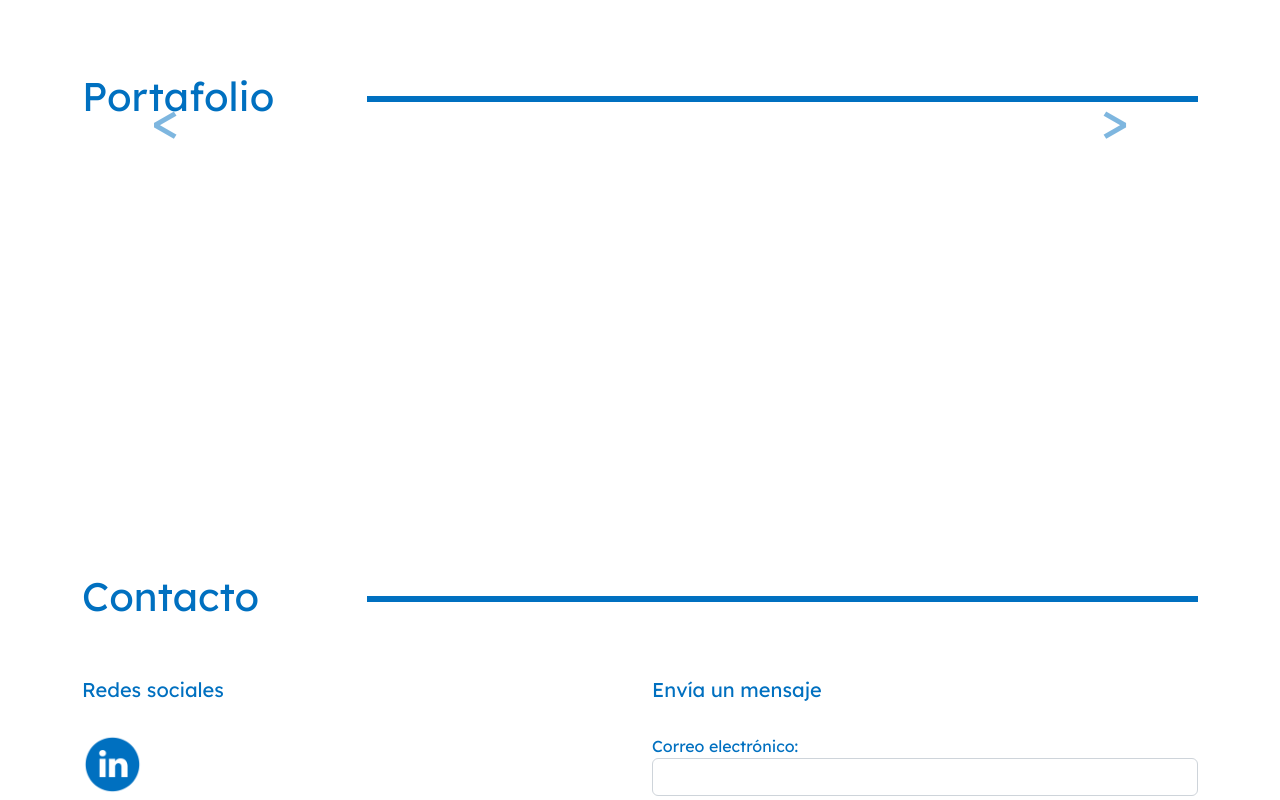
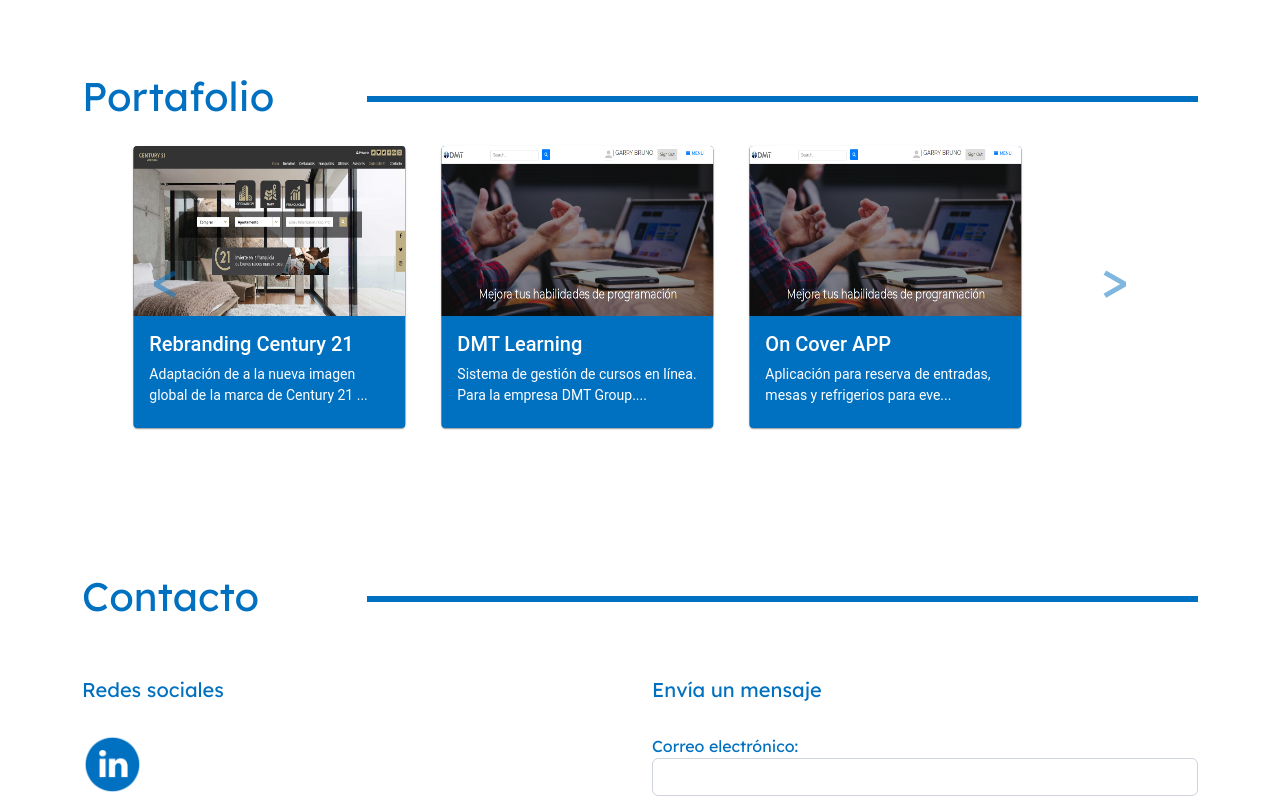
Before and after one commit to gjbm95/gjbm95.github.io, an Angular app: page /inicio in a window 1280 px wide. Shown: the part 1580-2380 px from the top of the page. Built offline with nearby package versions, Linux system fonts and the light colour scheme.

Commit message:
Terminando modulo de proyectos

```diff
--- a/src/app/home/components/project-detail/project-detail.component.css
+++ b/src/app/home/components/project-detail/project-detail.component.css
@@ -1,3 +1,7 @@
 ::ng-deep mat-dialog-container {
     background-color: rgb(0, 112, 192)!important;
 }
+
+.image-selector{
+    cursor:pointer;
+}
--- a/src/app/home/components/project-detail/project-detail.component.html
+++ b/src/app/home/components/project-detail/project-detail.component.html
@@ -1,35 +1,39 @@
-<h1 mat-dialog-title>{{ project?.name }}</h1>
+<h1 mat-dialog-title>{{ project.name }}</h1>
 <div mat-dialog-content>
   <div class="row">
     <div class="col-md-4">
-      <img src="{{ project?.images[0]?.url }}" alt="{{ project?.images[0]?.label }}" width="120" height="100">
+      <img src="{{ currentImage }}" alt="{{ currentLabel }}" width="220" height="160">
     </div>
     <div class="col-md-8">
       <p>
         <b>Descripción del proyecto</b><br>
-        {{ project?.description}}<br>
-        <b>Año: </b> {{ project?.year}}<br>
-        <b>Tecnologías aplicadas:</b><br>
-        <mat-chip-list class="mat-chip-list-stacked">
-          <mat-chip *ngFor="let technology of project?.technologies">
-            {{ technology?.name }}
-          </mat-chip>
-        </mat-chip-list>
+        {{ project.description}}<br><br>
       </p>
+      <p>
+        <b>Año: </b> {{ project.year}}<br>
+      </p>
+      <div><b>Tecnologías aplicadas:</b><br></div><br>
+      <mat-chip-list>
+        <mat-chip *ngFor="let technology of project?.technologies">
+          {{ technology?.name }}
+        </mat-chip>
+      </mat-chip-list>
     </div>
   </div>
+  <br>
+  <br>
   <div class="row">
     <div class="col-md-3">
-      <img *ngIf="project?.images[0]!=null" src="{{ project?.images[0]?.url }}" alt="{{ project?.images[0]?.label }}" width="30" height="30">
+      <img class="image-selector" *ngIf="project.images[0]!=null" (click)="selectImage(project.images[0]?.url,project.images[0]?.label)" src="{{ project.images[0]?.url }}" alt="{{ project.images[0]?.label }}" width="130" height="130">
     </div>
     <div class="col-md-3">
-      <img *ngIf="project?.images[1]!=null" src="{{ project?.images[1]?.url }}" alt="{{ project?.images[1]?.label }}" width="30" height="30">
+      <img class="image-selector" *ngIf="project.images[1]!=null" (click)="selectImage(project.images[1]?.url,project.images[1]?.label)" src="{{ project.images[1]?.url }}" alt="{{ project.images[1]?.label }}" width="130" height="130">
     </div>
     <div class="col-md-3">
-      <img *ngIf="project?.images[2]!=null" src="{{ project?.images[2]?.url }}" alt="{{ project?.images[2]?.label }}" width="30" height="30">
+      <img class="image-selector" *ngIf="project.images[2]!=null" (click)="selectImage(project.images[2]?.url,project.images[2]?.label)" src="{{ project.images[2]?.url }}" alt="{{ project.images[2]?.label }}" width="130" height="130">
     </div>
     <div class="col-md-3">
-      <img *ngIf="project?.images[3]!=null" src="{{ project?.images[3]?.url }}" alt="{{ project?.images[3]?.label }}" width="30" height="30">
+      <img class="image-selector" *ngIf="project.images[3]!=null" (click)="selectImage(project.images[3]?.url,project.images[3]?.label)" src="{{ project.images[3]?.url }}" alt="{{ project.images[3]?.label }}" width="130" height="130">
     </div>
   </div>
 </div>
--- a/src/app/home/components/project-detail/project-detail.component.ts
+++ b/src/app/home/components/project-detail/project-detail.component.ts
@@ -9,12 +9,23 @@
 })
 export class ProjectDetailComponent{
 
+  public currentImage:string="";
+  public currentLabel:string="";
+
   constructor(
     public dialogRef: MatDialogRef<ProjectDetailComponent>,
     @Inject(MAT_DIALOG_DATA) public project: Project
   ) { }
 
   ngOnInit() {
+    this.currentImage = this.project.images[0]?.url;
+    this.currentLabel = this.project.images[0]?.label;
+  }
+
+  public selectImage(url:string,label:string){
+    this.currentImage = url;
+    this.currentLabel = label;
+    console.log("Actualizado...");
   }
 
 }
--- a/src/app/home/home.component.css
+++ b/src/app/home/home.component.css
@@ -103,6 +103,10 @@
   transform: scale(1.1);
 }
 
+.mat-card-custom{
+  height: 80px;
+}
+
 .contact-space{
   margin-top: 50px;
 }
--- a/src/app/home/home.component.html
+++ b/src/app/home/home.component.html
@@ -256,42 +256,40 @@
             </div>
         </div>
         <div class="row">
-          <div  class="col-md-12">
+          <div class="col-md-12">
             <div id="carouselProjectsControls" class="carousel slide" data-bs-ride="carousel">
               <div class="carousel-inner">
-                <div *ngFor="let i of getProjectIndexes()">
-                  <div class="carousel-item">
+                  <div *ngFor="let i of projectItems" class="carousel-item" [className]="(i==0)?'carousel-item active':'carousel-item'">
                     <div class="d-flex flex-row justify-content-center">
                       <div *ngIf="projects[i]!=null" class="p-2 card">
-                        <mat-card (click)="openDialog(project)">
-                          <img mat-card-image src="https://material.angular.io/assets/img/examples/shiba2.jpg" alt="{{ projects[i]?.name }}">
-                          <mat-card-content>
-                            <mat-card-title><h5 class="card-title">{{ projects[i]?.name }}</h5></mat-card-title>
-                            <p class="card-text">{{ projects[i]?.description }}</p>
+                        <mat-card (click)="openDialog(projects[i])">
+                          <img mat-card-image src="{{ projects[i].images[0]?.url }}" height="170" alt="{{ projects[i]?.name }}">
+                          <mat-card-content class="mat-card-custom">
+                            <mat-card-title><h5 class="card-title">{{ projects[i].name }}</h5></mat-card-title>
+                            <p class="card-text">{{ projects[i].description.slice(0,65) }}...</p>
                           </mat-card-content>
                         </mat-card>
                       </div>
                       <div *ngIf="projects[i+1]!=null" class="p-2 card">
-                        <mat-card (click)="openDialog(project)">
-                          <img mat-card-image src="https://material.angular.io/assets/img/examples/shiba2.jpg" alt="{{ projects[i+1].name }}">
-                          <mat-card-content>
+                        <mat-card (click)="openDialog(projects[i+1])">
+                          <img mat-card-image src="{{ projects[i+1].images[0]?.url }}" height="170" alt="{{ projects[i+1].name }}">
+                          <mat-card-content class="mat-card-custom">
                             <mat-card-title><h5 class="card-title">{{ projects[i+1].name }}</h5></mat-card-title>
-                            <p class="card-text">{{ projects[i+1].description }}</p>
+                            <p class="card-text">{{ projects[i+1].description.slice(0,65) }}...</p>
                           </mat-card-content>
                         </mat-card>
                       </div>
                       <div *ngIf="projects[i+2]!=null" class="p-2 card">
-                        <mat-card (click)="openDialog(project)">
-                          <img mat-card-image src="https://material.angular.io/assets/img/examples/shiba2.jpg" alt="{{ projects[i+2].name }}">
-                          <mat-card-content>
+                        <mat-card (click)="openDialog(projects[i+2])">
+                          <img mat-card-image src="{{ projects[i+2].images[0]?.url }}" height="170" alt="{{ projects[i+2].name }}">
+                          <mat-card-content class="mat-card-custom">
                             <mat-card-title><h5 class="card-title">{{ projects[i+2].name }}</h5></mat-card-title>
-                            <p class="card-text">{{ projects[i+2].description }}</p>
+                            <p class="card-text">{{ projects[i+2].description.slice(0,65) }}...</p>
                           </mat-card-content>
                         </mat-card>
                       </div>
                     </div>
                   </div>
-                </div>
               </div>
               <button class="carousel-control-prev" type="button" data-bs-target="#carouselProjectsControls" data-bs-slide="prev">
                 <span class="carousel-control-prev-icon" aria-hidden="true"></span>
--- a/src/app/home/home.component.ts
+++ b/src/app/home/home.component.ts
@@ -48,6 +48,7 @@
 
   ngOnInit() {
     this.getProjects();
+    this.projectItems = this.getProjectIndexes();
     this.billingForm = this.formBuilder.group({
       "fullname": this.fullname,
       "email": this.email,
@@ -66,8 +67,8 @@
 
   openDialog(project:Project): void {
     this.dialog.open(ProjectDetailComponent, {
-      width: '650px',
-      height: '420px',
+      width: '750px',
+      height: '620px',
       data: project
     });
   }
@@ -121,12 +122,14 @@
   }
 
   public getProjectIndexes():number[] {
-    let length:number = this.projects.length;
-    let value:number = length / 3;
+    let length:number = this.projects.length
+    let value:number = Math.trunc(length / 3);
     let indexes:number[]=[];
     let i=0;
-    while(i<length){
-      indexes.push(i);
+    let position = 0;
+    while(i<=value){
+      indexes.push(position);
+      position = position + 3;
       i = i + value;
     }
     return indexes;
--- a/src/assets/data/projects.json
+++ b/src/assets/data/projects.json
@@ -2,7 +2,7 @@
 	{
 		"name":"Rebranding Century 21",
 		"year":"2018",
-		"description":"Adaptación de a la nueva imagen global de la marca de Century 21 en la franquicía de Venezuela. Trabajo realizado en conjunto con <a class='link' href='https://pencilspeech.com'>PencilSpeech.</a>",
+		"description":"Adaptación de a la nueva imagen global de la marca de Century 21 en la franquicía de Venezuela. Trabajo realizado en conjunto con PencilSpeech.",
 		"technologies":[
 			{
 				"name":"HTML"
```
